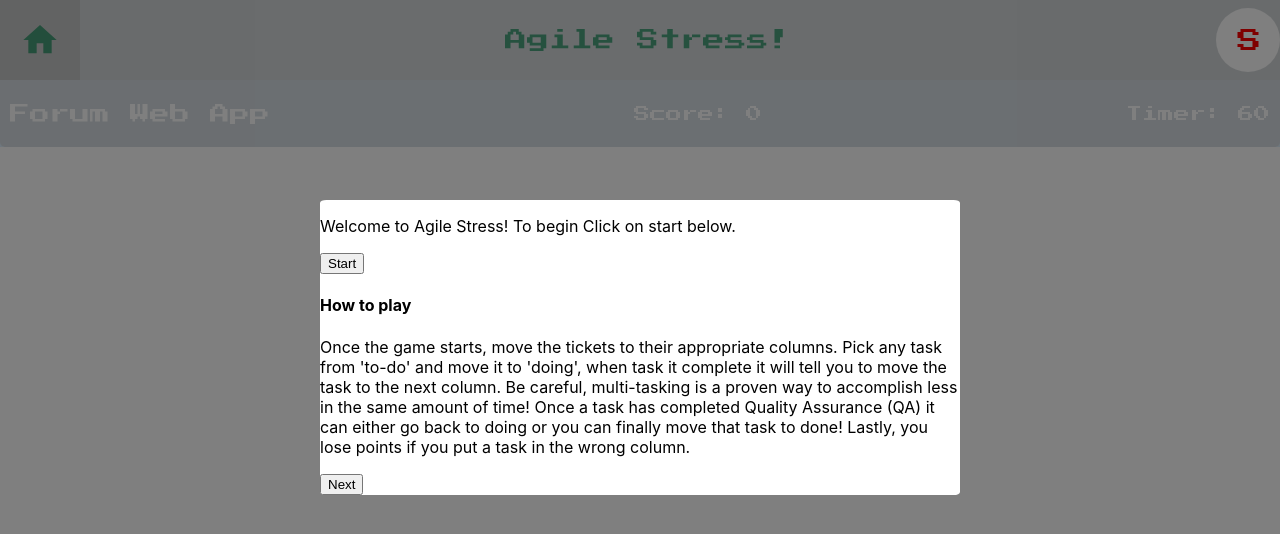
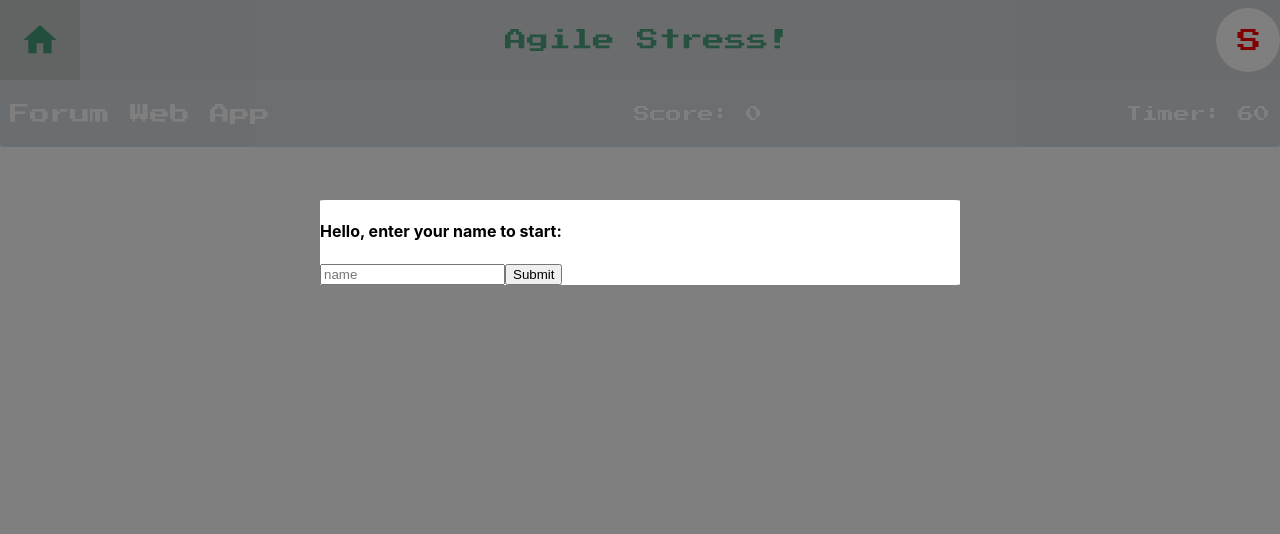
Before and after one commit to shaunwcolley/agile-stress-react, a React (Create React App) app: page / in a window 1280 px wide. Shown: the top 534 px of the page. Built offline with nearby package versions, Linux system fonts and the light colour scheme.

Commit message:
menu discussion is now more fun, working on getting it fully operational, then to have chat pop up on bottom right later on will be perfect

```diff
--- a/src/components/menu/GameStart.tsx
+++ b/src/components/menu/GameStart.tsx
@@ -1,6 +1,7 @@
 import * as React from 'react';
 import { State } from '../types'
 import * as actionTypes from '../../state/actions/actionTypes';
+import PageZero from './pages/PageZero';
 import PageOne from './pages/PageOne';
 import PageTwo from './pages/PageTwo';
 
@@ -10,7 +11,7 @@ interface IProps {
 }
 
 let initialPage: { [key: string]: number } = {
-  num: 1
+  num: 0
 }
 
 const GameStart: React.FC<IProps> = props => {
@@ -30,8 +31,10 @@ const GameStart: React.FC<IProps> = props => {
   }
 
   switch(page.num) {
+    case 0:
+      return <PageZero handleNextClick={handleNextClick} handleStartClick={handleStartClick} />
     case 1:
-      return <PageOne handleStartClick={handleStartClick} handleNextClick={handleNextClick}/>
+      return <PageOne handleNextClick={handleNextClick}/>
     case 2:
       return <PageTwo handleNextClick={handleNextClick} handlePrevClick={handlePrevClick} />
     default:
--- a/src/components/menu/pages/PageOne.tsx
+++ b/src/components/menu/pages/PageOne.tsx
@@ -1,7 +1,6 @@
 import * as React from 'react';
 
 interface IProps {
-  handleStartClick: () => void,
   handleNextClick: () => void,
 }
 
@@ -9,12 +8,11 @@ const PageOne: React.FC<IProps> = props => {
 
   return (
     <div>
-      <p>
-        Welcome to Agile Stress! To begin Click on start below.
-      </p>
-      <button onClick={() => props.handleStartClick()}>Start</button>
+      <h3>
+        Welcome to Agile Stress, Steve!
+      </h3>
       <h4>
-        How to play
+        Let's discuss how to play.
       </h4>
       <p>
         Once the game starts, move the tickets to their appropriate columns. Pick any task from 'to-do' and move it to 'doing', when task it complete it will tell you to move the task to the next column.
--- /dev/null
+++ b/src/components/menu/pages/PageZero.tsx
@@ -0,0 +1,62 @@
+import * as React from 'react';
+
+interface IProps {
+  handleNextClick: () => void,
+  handleStartClick: () => void,
+}
+
+const initialStatus: { [key:string]: boolean } = {
+  nameEntered: false,
+  secondQuestionAnswer: false,
+}
+
+const PageZero: React.FC<IProps> = props => {
+
+  const [status, setStatus] = React.useState(initialStatus)
+
+  const handleSubmitNameClick = () => {
+    setStatus({ ...status, nameEntered: true })
+  }
+
+  const handleSecondQuestionClick = () => {
+    setStatus({ ...status, secondQuestionAnswer: true })
+  }
+
+  if (!status.nameEntered) {
+    return (
+      <div>
+        <h4>
+          Hello, enter your name to start:
+        </h4>
+          <input type="text" placeholder="name"></input>
+        <button onClick={() => handleSubmitNameClick()}>Submit</button>
+      </div>
+    )
+  }
+  if (!status.secondQuestionAnswer) {
+    return (
+      <div>
+        <h4>
+          Okay, your name is Steve right?
+        </h4>
+        <button onClick={() => handleSecondQuestionClick()}>No!</button>
+        <button onClick={() => handleSecondQuestionClick()}>Nope.</button>
+      </div>
+    )
+  }
+  return (
+    <div>
+      <p>
+      Okay Steve, I went ahead and put an S logo in the top right corner as your avatar.
+      Pretty cool, right?
+      I guess I'm psychic.
+      Anyway do you already know how to play or do you need some direction?
+      </p>
+      <button onClick={() => props.handleStartClick()}>Start a New Game</button>
+      <button onClick={() => props.handleNextClick()}>How to Play</button>
+    </div>
+  )
+
+}
+
+export default PageZero;
```
Also changed, not shown: src/components/menu/pages/PageThree.tsx (added, +18 -0 lines).
